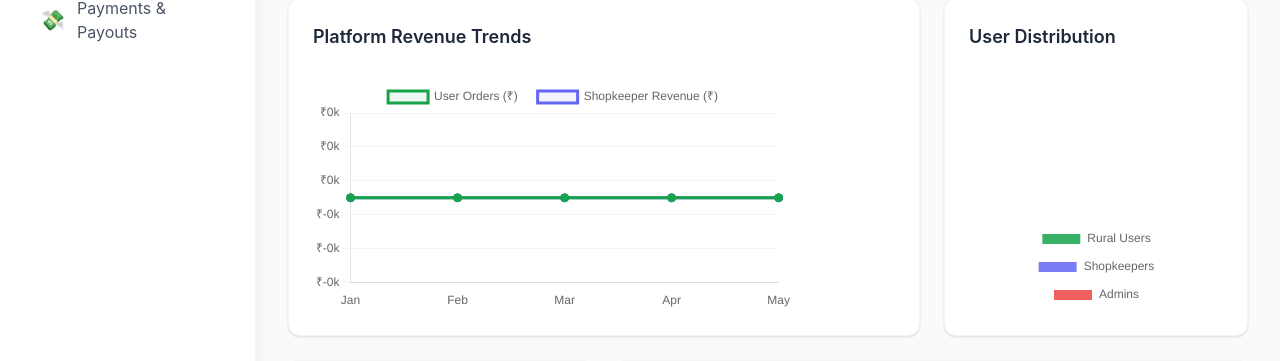
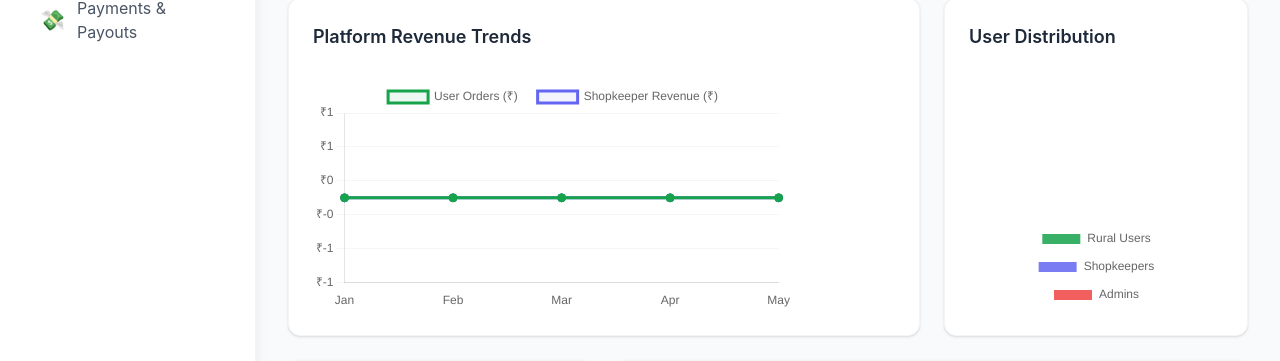
Before and after one commit to aflahtk001/Ecom, a React app in the folder frontend/: page /admin-dashboard in a window 1280 px wide. Shown: the part 388-749 px from the top of the page. Built offline with nearby package versions, Linux system fonts and the light colour scheme; no server answers; the HTML template or start-up script is replaced by a standard one.

Commit message:
fix: smart rupee formatter in charts - no more ₹0k / ₹-0k for small values

```diff
--- a/frontend/src/components/Charts.jsx
+++ b/frontend/src/components/Charts.jsx
@@ -23,6 +23,14 @@ const months = ['Jan', 'Feb', 'Mar', 'Apr', 'May', 'Jun', 'Jul', 'Aug', 'Sep', '
 const currentMonthIdx = new Date().getMonth();
 const last6Months = months.slice(Math.max(0, currentMonthIdx - 5), currentMonthIdx + 1);
 
+// Smart rupee tick formatter — shows ₹Xk only when value is large enough
+const formatRupee = (v) => {
+  const abs = Math.abs(v);
+  if (abs >= 100000) return `₹${(v / 100000).toFixed(1)}L`;
+  if (abs >= 1000)   return `₹${(v / 1000).toFixed(1)}k`;
+  return `₹${v.toFixed(0)}`;
+};
+
 // --- Shopkeeper Charts ---
 
 export const SalesBarChart = () => {
@@ -46,7 +54,7 @@ export const SalesBarChart = () => {
     scales: {
       y: {
         grid: { color: 'rgba(0,0,0,0.04)' },
-        ticks: { callback: (v) => `₹${(v / 1000).toFixed(0)}k` },
+        ticks: { callback: formatRupee },
       },
       x: { grid: { display: false } },
     },
@@ -74,7 +82,7 @@ export const RevenueLineChart = () => {
     scales: {
       y: {
         grid: { color: 'rgba(0,0,0,0.04)' },
-        ticks: { callback: (v) => `₹${(v / 1000).toFixed(0)}k` },
+        ticks: { callback: formatRupee },
       },
       x: { grid: { display: false } },
     },
@@ -144,7 +152,7 @@ export const PlatformRevenueLineChart = ({ chartData }) => {
     scales: {
       y: {
         grid: { color: 'rgba(0,0,0,0.04)' },
-        ticks: { callback: (v) => `₹${(v / 1000).toFixed(0)}k` },
+        ticks: { callback: formatRupee },
       },
       x: { grid: { display: false } },
     },
```
